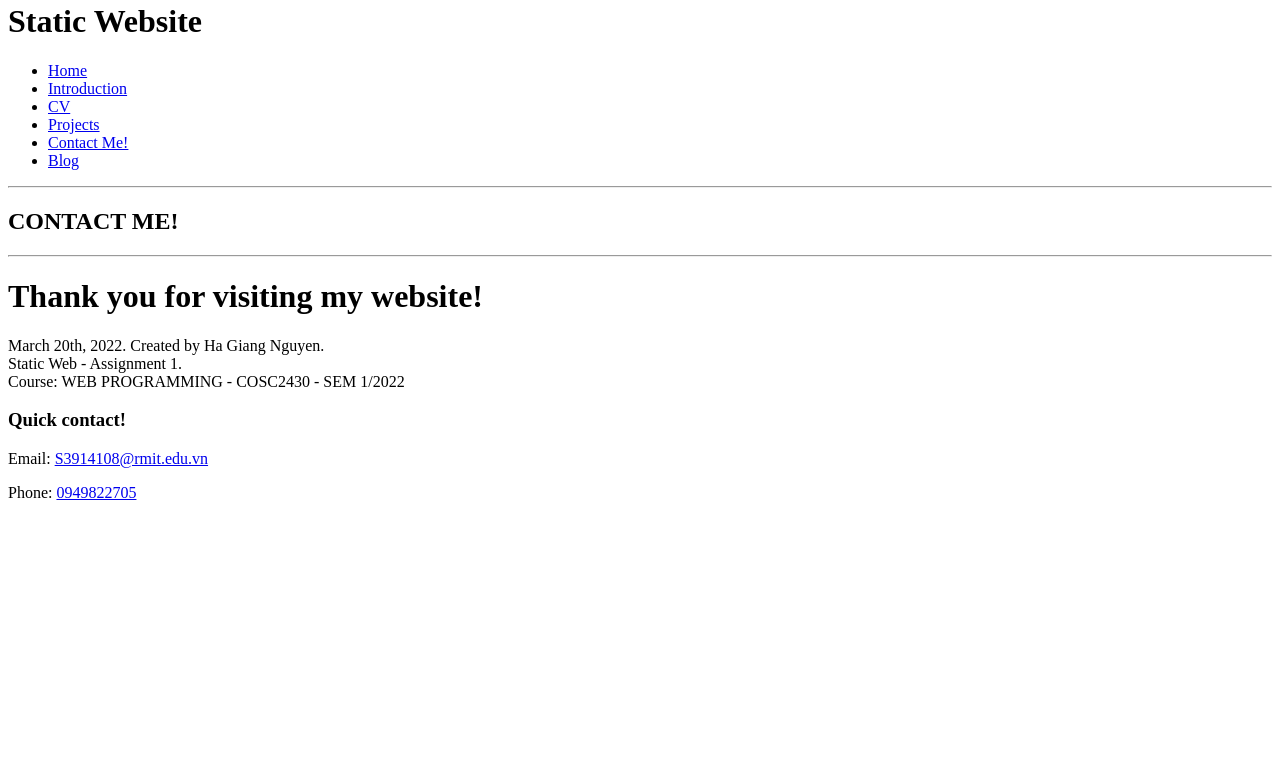
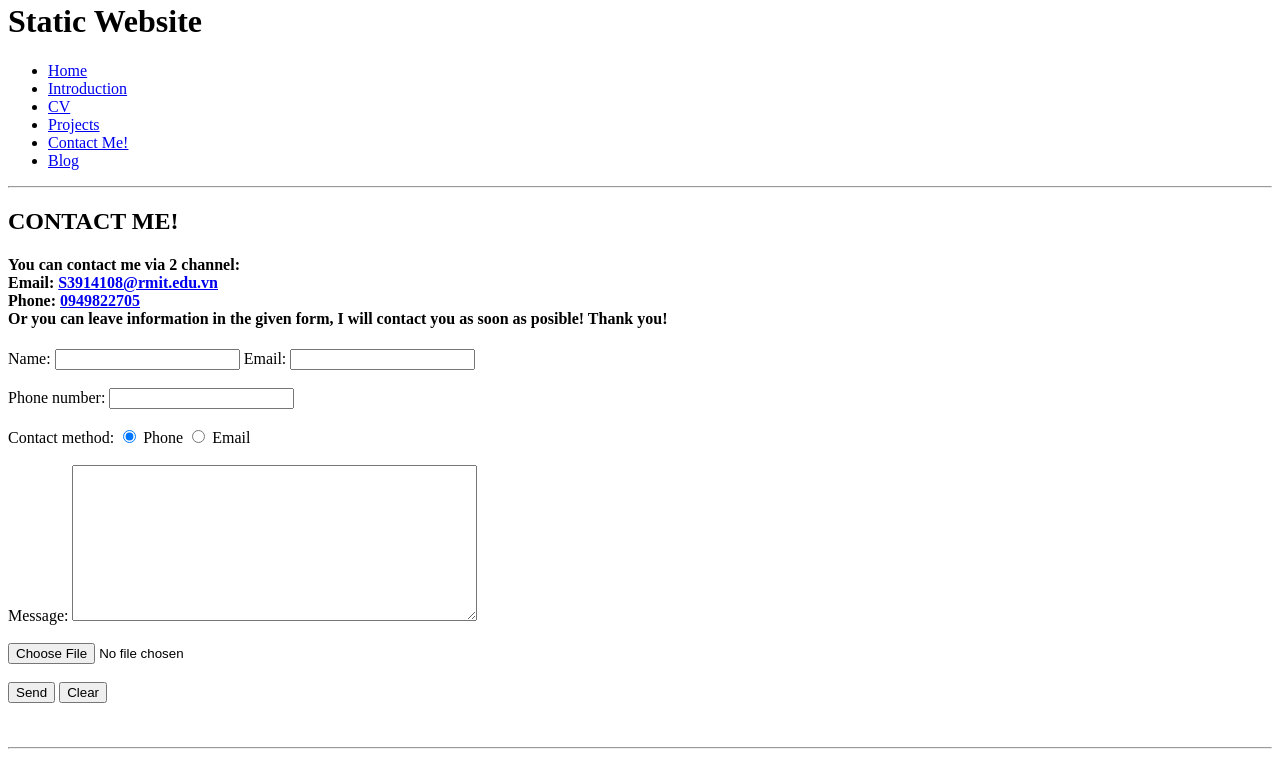
Before and after one commit to Giang2705/WebProgramming, a plain HTML site: page contact.html in a window 1280 px wide. Shown: the part 180-948 px from the top of the page. Before the commit the page ends 800 px from the top, so only its background shows below. Drawn offline with Linux system fonts and the light colour scheme.

Commit message:
Created form in contact page

```diff
--- a/contact.html
+++ b/contact.html
@@ -43,6 +43,58 @@
         <div class="title">
             <h2>CONTACT ME!</h2>
         </div>
+        <!-- Contact directly -->
+        <h4>You can contact me via 2 channel: <br>
+            Email: <a href="mailto: S3914108@rmit.edu.vn">S3914108@rmit.edu.vn</a> <br>
+            Phone: <a href="tel: 0949822705">0949822705</a><br>
+            Or you can leave information in the given form, I will contact you as soon as posible! Thank you!
+        </h4>
+
+        <!-- Form -->
+        <div class="form">
+            <form method="post" action="contact.html" enctype="multipart/form-data">
+                <!-- Name -->
+                <label for="name">Name: </label>
+                <input type="text" id="name">
+
+                <!-- Email -->
+                <label for="email">Email: </label>
+                <input type="email" id="email">
+                <br><br>
+
+                <!-- Phone number -->
+                <label for="phoneNumber">Phone number: </label>
+                <input type="tel" id="phoneNumber">
+                <br><br>
+
+                <!-- Contact method -->
+                <label>Contact method: </label>
+
+                <input type="radio" id="phone" name="contactMethod" value="phone" checked>
+                <label for="phone">Phone</label>
+
+                <input type="radio" id="mail" name="contactMethod" value="mail">
+                <label for="mail">Email</label>
+                <br><br>
+
+                <!-- Message -->
+                <label for="message">Message: </label>
+                <textarea id="message" rows="10" cols="48"></textarea>
+                <br><br>
+
+                <!-- attach file(s) -->
+                <input type="file" id="myFile" name="filename">
+                <br><br>
+
+                <!-- Button -->
+                <div class="button">
+                    <button type="submit" name="act" id="send" value="send">Send</button>
+                    <button type="reset" name="act" id="clear" value="clear">Clear</button>
+                </div>
+                <br><br>
+
+            </form>
+        </div>
     </main>
 
     <!-- Footer -->
```
Also changed, not shown: projects.html (+2 -2 lines).
